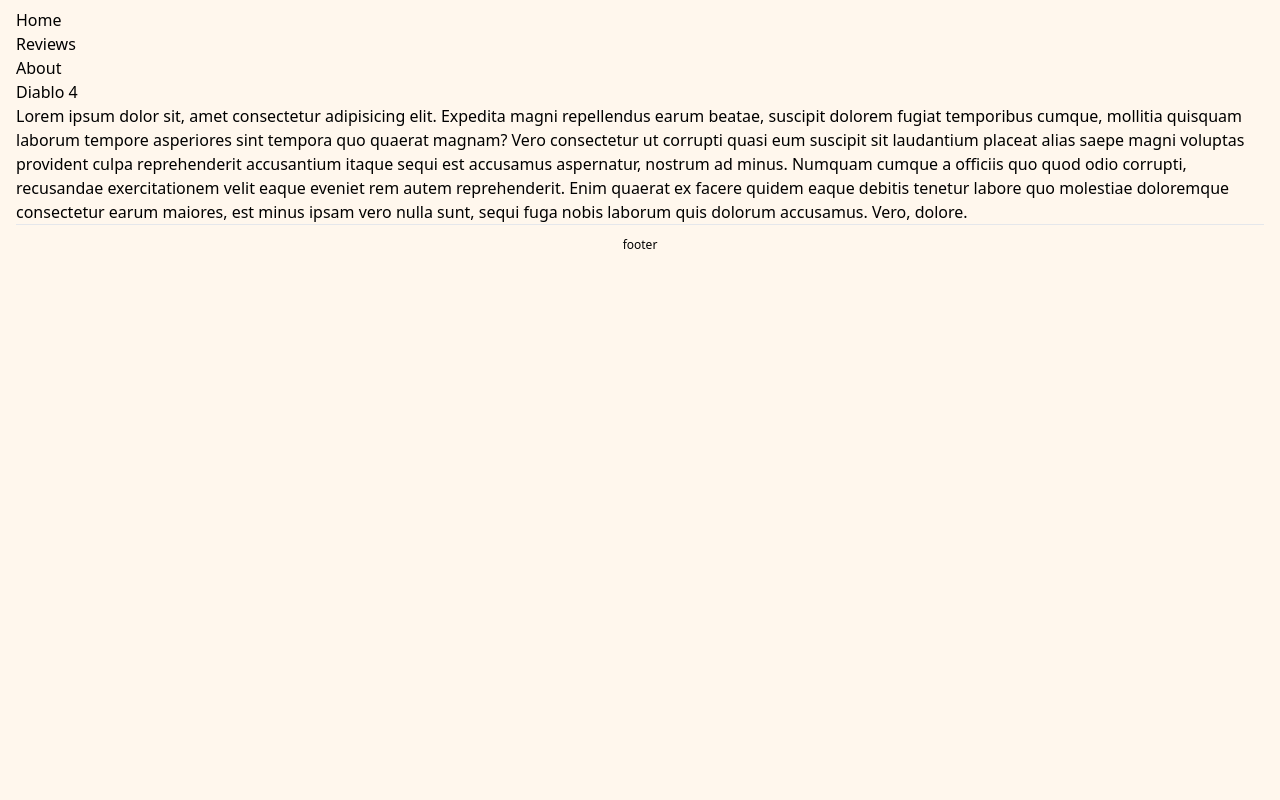
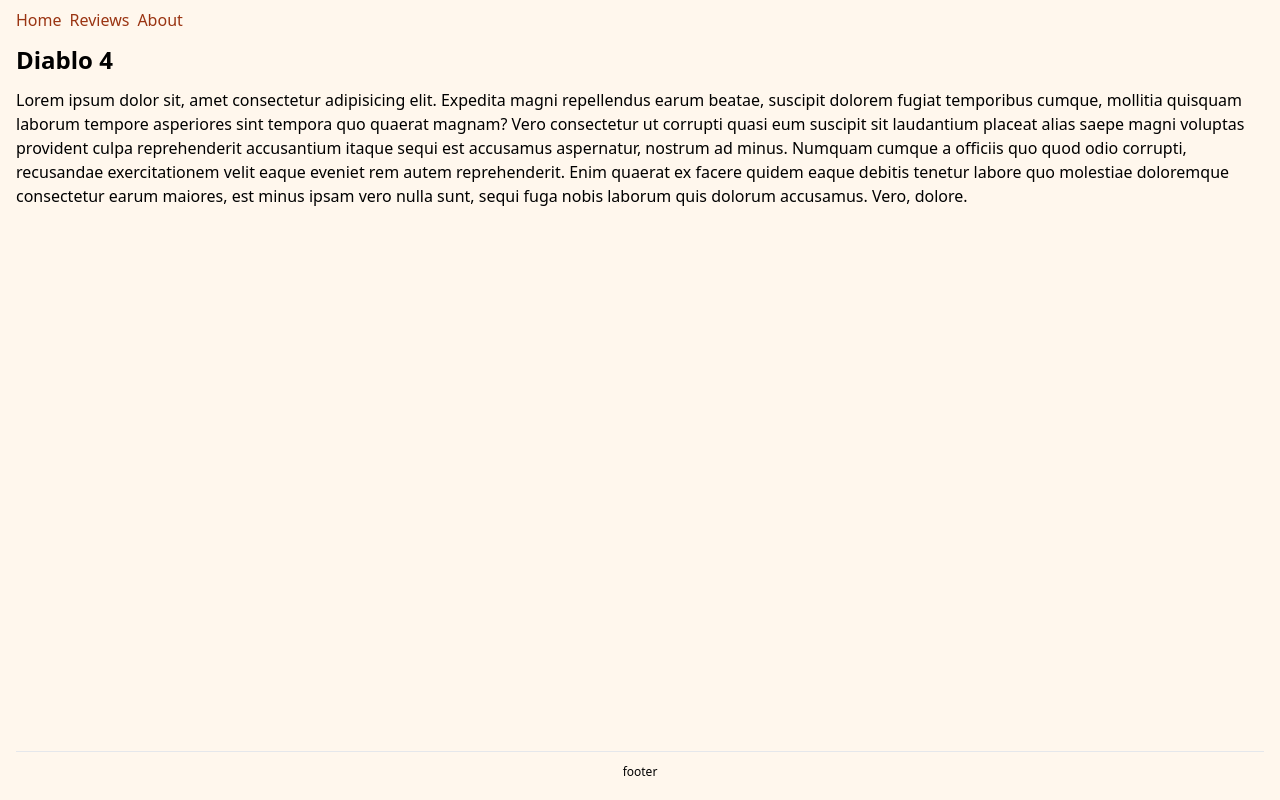
Before and after one commit to webepse/next-demo-2023, a Next.js app: page /reviews/diablo in a window 1280 px wide. Built offline with nearby package versions, Linux system fonts and the light colour scheme.

Commit message:
utilisation de tailwind et components

```diff
--- a/app/about/page.jsx
+++ b/app/about/page.jsx
@@ -1,10 +1,11 @@
 import styles from './styles.module.css'
+import Heading from '../../components/Heading'
 
 export default function AboutPage()
 {
     return (
         <>
-            <h1>About us</h1>
+            <Heading>About us</Heading>
             <p className={styles.about}>Lorem ipsum dolor, sit amet consectetur adipisicing elit. Tempore facere, laborum nihil ipsam et modi perspiciatis fugit voluptatem perferendis provident non iure, laboriosam accusantium vero inventore velit animi cum reiciendis consectetur in! Voluptates, iusto commodi! Praesentium ipsam facere natus placeat. Qui, tempora expedita dolorem sit animi neque temporibus. Necessitatibus est dignissimos repellendus sit non assumenda tempore fuga alias commodi aut! Modi, vero minus mollitia totam unde repellat dolores consequuntur exercitationem facere ab ut minima quisquam molestiae possimus odit saepe laborum, reprehenderit, ea at. Praesentium, ad possimus? Earum nesciunt facilis alias fugiat laudantium in, laboriosam velit voluptas quo sit dolorem vero?</p>
             <p>Lorem ipsum dolor, sit amet consectetur adipisicing elit. Tempore facere, laborum nihil ipsam et modi perspiciatis fugit voluptatem perferendis provident non iure, laboriosam accusantium vero inventore velit animi cum reiciendis consectetur in! Voluptates, iusto commodi! Praesentium ipsam facere natus placeat. Qui, tempora expedita dolorem sit animi neque temporibus. Necessitatibus est dignissimos repellendus sit non assumenda tempore fuga alias commodi aut! Modi, vero minus mollitia totam unde repellat dolores consequuntur exercitationem facere ab ut minima quisquam molestiae possimus odit saepe laborum, reprehenderit, ea at. Praesentium, ad possimus? Earum nesciunt facilis alias fugiat laudantium in, laboriosam velit voluptas quo sit dolorem vero?</p>
         </>
--- a/app/layout.jsx
+++ b/app/layout.jsx
@@ -1,20 +1,15 @@
 import Link from "next/link"
 import './globals.css'
+import NavBar from "../components/NavBar"
 
 export default function RootLayout({children}){
     return (
         <html lang="fr">
             <body className="flex flex-col px-4 py-2 min-h-screen bg-orange-50">
                 <header>
-                    <nav>
-                        <ul>
-                            <li><Link href="/">Home</Link></li>
-                            <li><Link href="/reviews">Reviews</Link></li>
-                            <li><Link href="/about" prefetch={false}>About</Link></li>
-                        </ul>
-                    </nav>
+                    <NavBar />
                 </header>
-                <main>
+                <main className="grow py-3">
                  {children}
                 </main>
                 <footer className="text-center text-xs border-t py-3">
--- a/app/page.jsx
+++ b/app/page.jsx
@@ -1,9 +1,11 @@
+import Heading from "../components/Heading"
+
 export default function HomePage() {
     console.log("HomePage [Reading]")
 
     return (
         <>
-            <h1>My Games</h1>
+            <Heading>My Games</Heading>
             <p>
                 Only the best games, reviewed for you.
             </p>
--- a/app/reviews/diablo/page.jsx
+++ b/app/reviews/diablo/page.jsx
@@ -1,8 +1,10 @@
+import Heading from "../../../components/Heading"
+
 export default function DiabloPage()
 {
     return (
         <>
-            <h1>Diablo 4</h1>
+            <Heading>Diablo 4</Heading>
             <p>Lorem ipsum dolor sit, amet consectetur adipisicing elit. Expedita magni repellendus earum beatae, suscipit dolorem fugiat temporibus cumque, mollitia quisquam laborum tempore asperiores sint tempora quo quaerat magnam? Vero consectetur ut corrupti quasi eum suscipit sit laudantium placeat alias saepe magni voluptas provident culpa reprehenderit accusantium itaque sequi est accusamus aspernatur, nostrum ad minus. Numquam cumque a officiis quo quod odio corrupti, recusandae exercitationem velit eaque eveniet rem autem reprehenderit. Enim quaerat ex facere quidem eaque debitis tenetur labore quo molestiae doloremque consectetur earum maiores, est minus ipsam vero nulla sunt, sequi fuga nobis laborum quis dolorum accusamus. Vero, dolore.</p>
         </>
     )
--- a/app/reviews/page.jsx
+++ b/app/reviews/page.jsx
@@ -1,10 +1,11 @@
 import Link from 'next/link'
+import Heading from '../../components/Heading'
 
 export default function ReviewsPage()
 {
     return (
         <>
-            <h1>Reviews</h1>
+            <Heading>Reviews</Heading>
             <p>Here we'll list all the reviews</p>
             <ul>
                 <li><Link href="/reviews/diablo">Diablo 4</Link></li>
--- a/app/reviews/spider-man/page.jsx
+++ b/app/reviews/spider-man/page.jsx
@@ -1,8 +1,10 @@
+import Heading from "../../../components/Heading"
+
 export default function SpiderManPage()
 {
     return (
         <>
-            <h1>SpiderMan</h1>
+            <Heading>SpiderMan</Heading>
             <p>Lorem ipsum dolor, sit amet consectetur adipisicing elit. Recusandae, veniam eligendi labore quisquam porro atque suscipit ipsa beatae aperiam error id laboriosam temporibus deleniti rem provident harum debitis quos. Pariatur consequuntur commodi porro impedit, necessitatibus cumque iusto. Quae optio, sequi iusto nam dolorem itaque minima nostrum minus, facilis dolor deserunt suscipit perspiciatis pariatur doloribus. Architecto similique enim eveniet distinctio quo culpa explicabo in, illum nulla quam neque pariatur consequuntur. Voluptatem ad officia ipsum quis quae officiis debitis ex, incidunt doloribus, magnam voluptatibus ullam alias porro fugit magni iste, quaerat autem. Aut cupiditate saepe veniam iure, quae quasi laboriosam perferendis minima.</p>
         </>
     )
--- /dev/null
+++ b/components/Heading.jsx
@@ -0,0 +1,5 @@
+export default function Heading({children}){
+    return (
+        <h1 className="font-bold pb-3 text-2xl">{children}</h1>
+    )
+}
--- /dev/null
+++ b/components/NavBar.jsx
@@ -0,0 +1,13 @@
+import Link from 'next/link'
+export default function NavBar() {
+    return (
+        <nav>
+            <ul className='flex gap-2'>
+                <li><Link href="/" className='text-orange-800 hover:underline'>Home</Link></li>
+                <li><Link href="/reviews" className='text-orange-800 hover:underline'>Reviews</Link></li>
+                <li><Link href="/about" prefetch={false} className='text-orange-800 hover:underline'>About</Link></li>
+            </ul>
+        </nav>
+
+    )
+}
```
